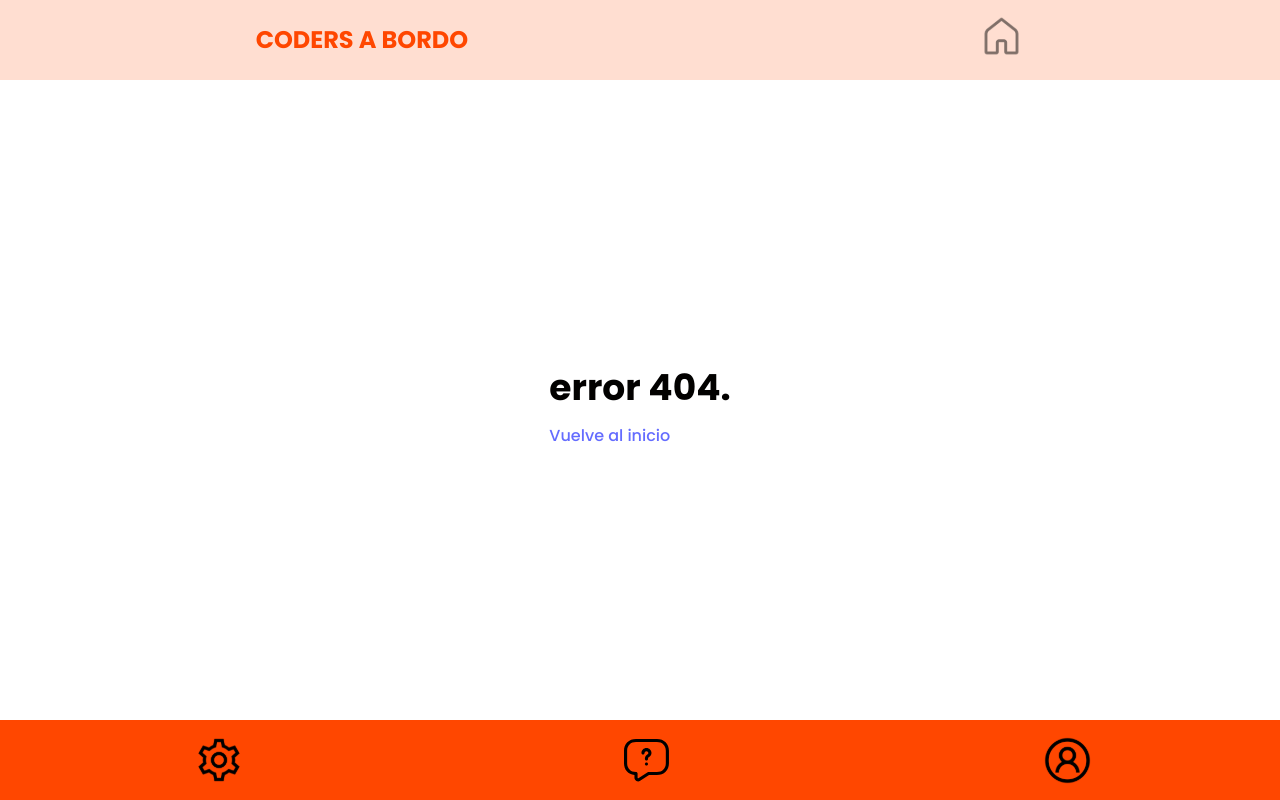
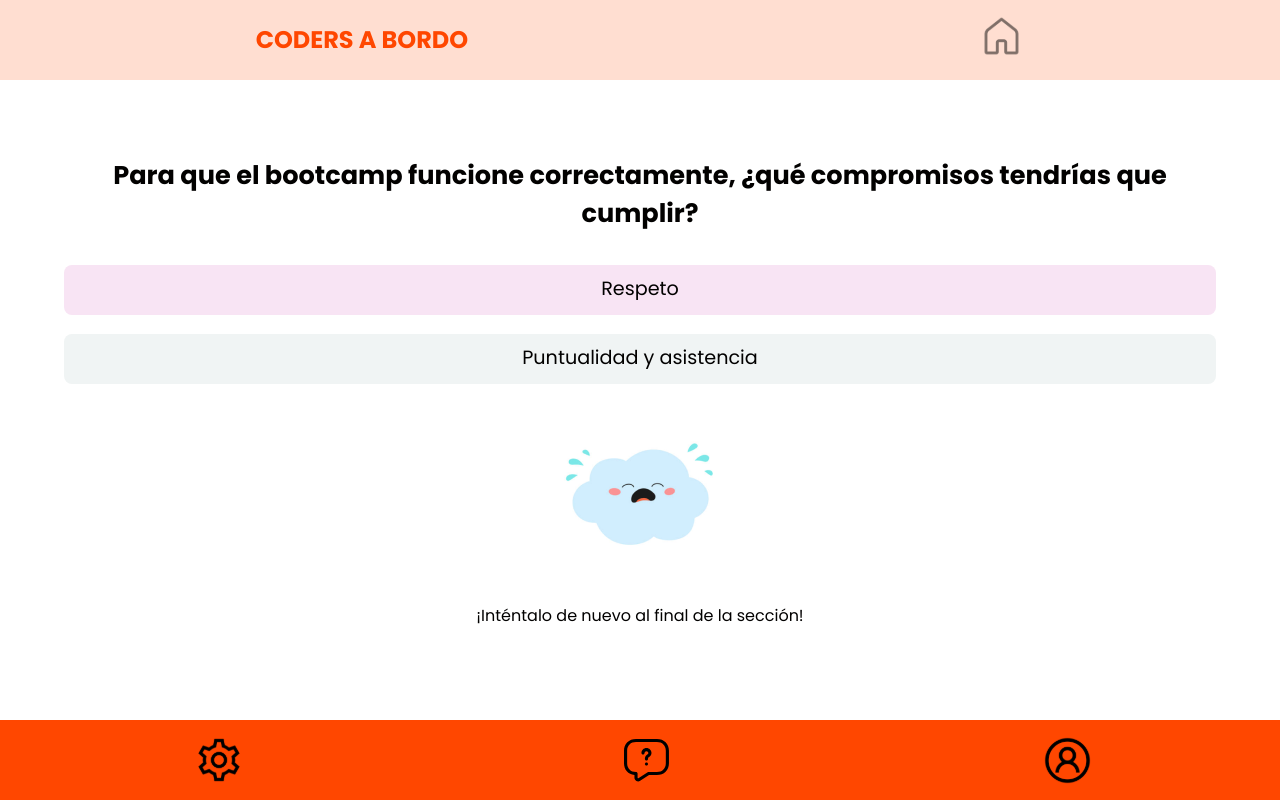
Before and after one commit to stranger-strings-team/front-codersabordo, a React (Vite) app: page /incorrecta in a window 1280 px wide. Before the commit this address had no page. Built offline with nearby package versions, Linux system fonts and the light colour scheme.

Commit message:
started respuesta incorrecta page

```diff
--- a/src/Routes.tsx
+++ b/src/Routes.tsx
@@ -6,6 +6,7 @@ import { NoMatch } from './pages/NoMatch';
 import Layout from './components/Layout.tsx/Layout';
 import Final from './pages/Final/Final';
 import Profile from './pages/Profile/Profile';
+import Incorrect from './pages/Incorrect/Incorrect'
 
 
 const CreateRoutes = () => (
@@ -14,6 +15,7 @@ const CreateRoutes = () => (
       <Route path="/" element={<Layout />}>
       <Route path="/profile" element={<Profile/>}/>
         <Route path="/onboarding" element={<Onboarding/>}/>
+        <Route path="/incorrecta" element={<Incorrect/>}/>
         <Route path="/final" element={<Final/>}/>
         <Route path="*" element={<NoMatch />} />
       </Route>
--- /dev/null
+++ b/src/pages/Incorrect/Incorrect.tsx
@@ -0,0 +1,22 @@
+import React from 'react'
+import { BlueButton, PurpleButton } from '../../components/QuestionButton/questionButton.style';
+import Incorrecta from '../../assets/incorrecta.png'
+import {Container, ParagraphContainer, DarkText} from '../../Global.style'
+
+type Props = {}
+
+const Incorrect = (props: Props) => {
+  return (
+    <Container>
+        <h3>Para que el bootcamp funcione correctamente, ¿qué compromisos tendrías que cumplir?</h3>
+        <PurpleButton>Respeto</PurpleButton>
+        <BlueButton>Puntualidad y asistencia</BlueButton>
+        <img src={Incorrecta}/>
+        <ParagraphContainer>
+            <DarkText>¡Inténtalo de nuevo al final de la sección!</DarkText>
+          </ParagraphContainer>
+    </Container>
+  )
+}
+
+export default Incorrect;
--- /dev/null
+++ b/src/pages/Incorrect/IncorrectStyle.tsx
@@ -0,0 +1,2 @@
+import styled from "styled-components";
+import { GlobalStyles } from '../../Global.style'
```
Also changed, not shown: src/assets/incorrecta.png (added).
